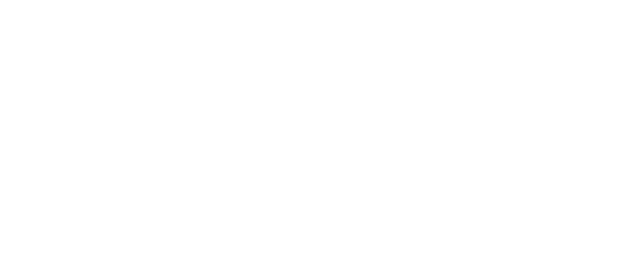
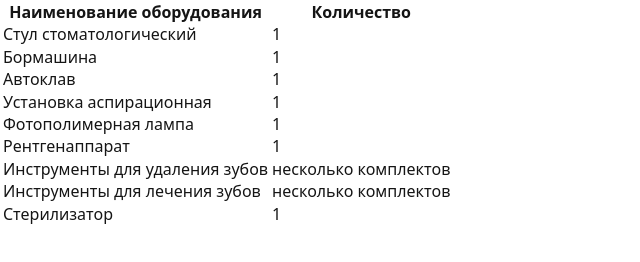
Before and after one commit to dl-academy-edu/yo-shulgina-tatiana-3, a website: page source/index.html in a window 1280 px wide. Shown: the whole page, without its empty margins (0-640 px from the left). Drawn offline with nearby package versions, Linux system fonts and the light colour scheme; files that its build step writes are made by us from their sources.

Commit message:
1 лекция

```diff
--- a/source/index.html
+++ b/source/index.html
@@ -22,6 +22,49 @@
     <!-- endbuild -->
   </head>
   <body>
+    <table>
+      <tr>
+        <th>Наименование оборудования</th>
+        <th>Количество</th>
+      </tr>
+      <tr>
+        <td>Стул стоматологический</td>
+        <td>1</td>
+      </tr>
+      <tr>
+        <td>Бормашина</td>
+        <td>1</td>
+      </tr>
+      <tr>
+        <td>Автоклав</td>
+        <td>1</td>
+      </tr>
+      <tr>
+        <td>Установка аспирационная</td>
+        <td>1</td>
+      </tr>
+      <tr>
+        <td>Фотополимерная лампа</td>
+        <td>1</td>
+      </tr>
+      <tr>
+        <td>Рентгенаппарат</td>
+        <td>1</td>
+      </tr>
+      <tr>
+        <td>Инструменты для удаления зубов</td>
+        <td>несколько комплектов</td>
+      </tr>
+      <tr>
+        <td>Инструменты для лечения зубов</td>
+        <td>несколько комплектов</td>
+      </tr>
+      <tr>
+        <td>Стерилизатор</td>
+        <td>1</td>
+      </tr>
+    </table>
+
     <script src="js/app.js" defer></script>
   </body>
 </html>
--- a/source/js/app.js
+++ b/source/js/app.js
@@ -1,23 +1,3 @@
 window.addEventListener('DOMContentLoaded', function () {
 
 });
-
-let abc = 150;
-let juice = "apple";
-let what = true;
-let none = null;
-let cripto = 124554n;
-let zero;
-let id = Symbol ("id");
-let cost = {
-    product : "juice",
-    price : 50,
-}
-
-console.log(Number(abc), String(abc), Boolean(abc));
-console.log(Number(juice), String(juice), Boolean(juice));
-console.log(Number(what), String(what), Boolean(what));
-console.log(Number(none), String(none), Boolean(none));
-console.log(Number(cripto), String(cripto), Boolean(cripto));
-console.log(Number(zero), String(zero), Boolean(zero));
-console.log(Number(cost), String(cost), Boolean(cost));
```
Also changed, not shown: homeworks/1 lection/index.html (added, +12 -0 lines), homeworks/1 lection/script.js (added, +20 -0 lines).
